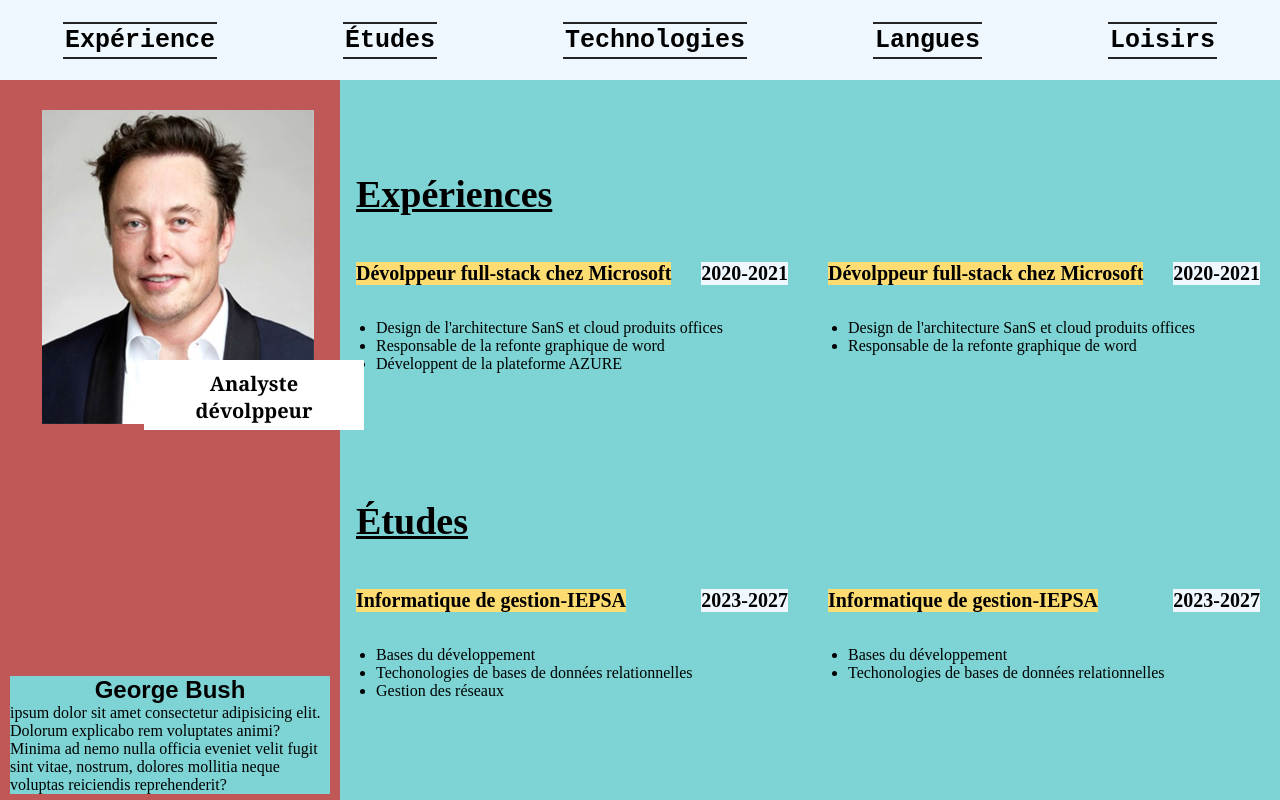
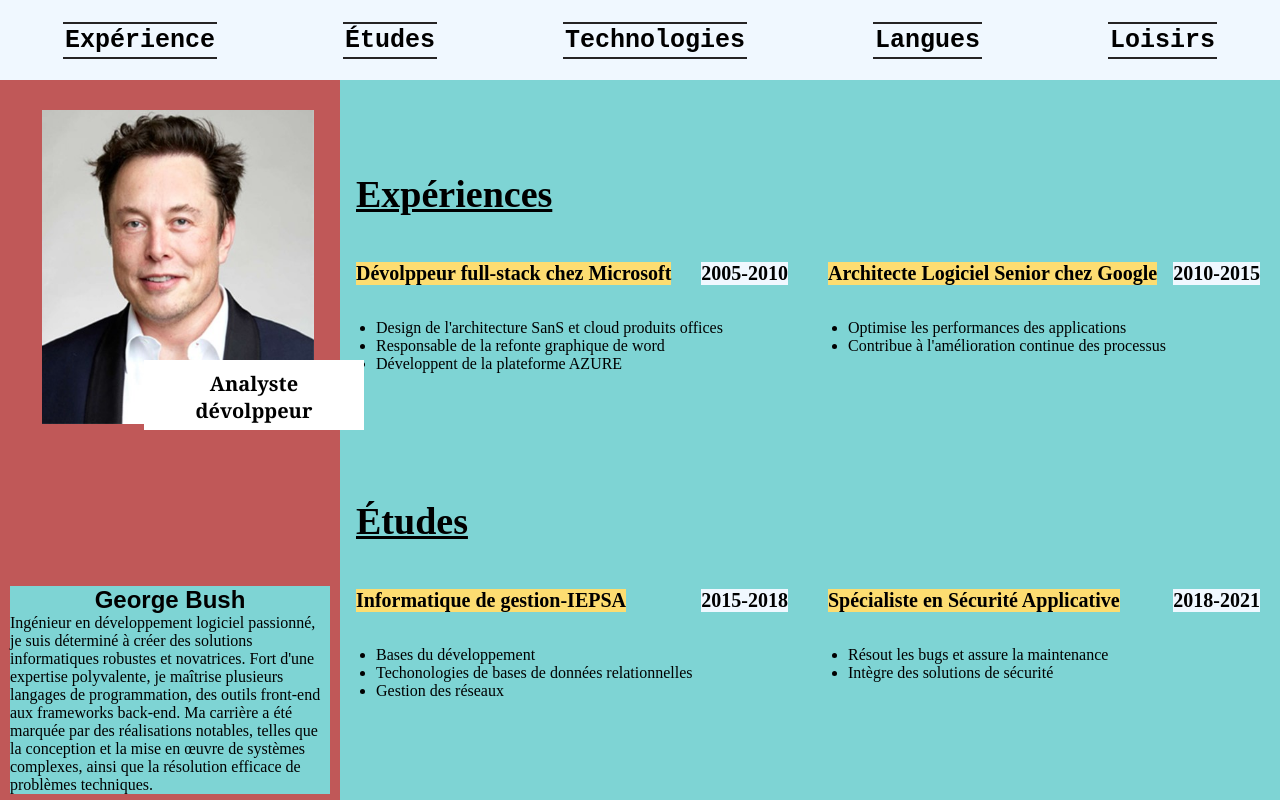
Before and after one commit to CyrilleHenry/CVenLigne, a plain HTML site: page index.html in a window 1280 px wide. Shown: the top 800 px of the page. Drawn offline with Linux system fonts and the light colour scheme.

Commit message:
mise a jour index

```diff
--- a/index.html
+++ b/index.html
@@ -22,9 +22,9 @@
                 <img id="photo" src="Image1.jpg">
                 <div id="bloc1">
                     <div id="titre">Analyste <br> dévolppeur</div>
-                    <div id="présentation"><span id="nom">George Bush<br></span> ipsum dolor sit amet consectetur adipisicing elit. Dolorum explicabo rem voluptates animi? Minima ad nemo nulla officia eveniet velit fugit sint vitae, nostrum, dolores mollitia neque voluptas reiciendis reprehenderit?</div>
+                    <div id="présentation"><span id="nom">George Bush<br></span>Ingénieur en développement logiciel passionné, je suis déterminé à créer des solutions informatiques robustes et novatrices. Fort d'une expertise polyvalente, je maîtrise plusieurs langages de programmation, des outils front-end aux frameworks back-end. Ma carrière a été marquée par des réalisations notables, telles que la conception et la mise en œuvre de systèmes complexes, ainsi que la résolution efficace de problèmes techniques.</div>
                 </div>
-                </section>
+            </section>
         </div>
         <div id="bloc4">
             <section class="section3" id="section3">
@@ -33,7 +33,7 @@
                     <div class="bloc7">
                         <div class="bloc2">
                             <h2>Dévolppeur full-stack chez Microsoft</h2>
-                            <h3>2020-2021</h3>
+                            <h3>2005-2010</h3>
                         </div>
                         <ul>
                             <br>
@@ -45,13 +45,13 @@
                     </div>
                     <div class="bloc7">
                         <div class="bloc2">
-                            <h2>Dévolppeur full-stack chez Microsoft</h2>
-                            <h3>2020-2021</h3>
+                            <h2>Architecte Logiciel Senior chez Google</h2>
+                            <h3>2010-2015</h3>
                         </div>
                         <ul>
                             <br>
-                            <li>Design de l'architecture SanS et cloud produits offices</li>
-                            <li>Responsable de la refonte graphique de word</li>
+                            <li>Optimise les performances des applications</li>
+                            <li>Contribue à l'amélioration continue des processus</li>
                             <br>
                         </ul>
                     </div>
@@ -63,7 +63,7 @@
                     <div class="bloc7">
                         <div class="bloc2">
                             <h2>Informatique de gestion-IEPSA</h2>
-                            <h3>2023-2027</h3>
+                            <h3>2015-2018</h3>
                         </div>
                         <ul>
                             <br>
@@ -75,13 +75,13 @@
                     </div>
                     <div class="bloc7">
                         <div class="bloc2">
-                            <h2>Informatique de gestion-IEPSA</h2>
-                            <h3>2023-2027</h3>
+                            <h2>Spécialiste en Sécurité Applicative</h2>
+                            <h3>2018-2021</h3>
                         </div>
                         <ul>
                             <br>
-                            <li>Bases du développement</li>
-                            <li>Techonologies de bases de données relationnelles</li>
+                            <li>Résout les bugs et assure la maintenance</li>
+                            <li>Intègre des solutions de sécurité</li>
                             <br>
                         </ul>
                     </div>
```
